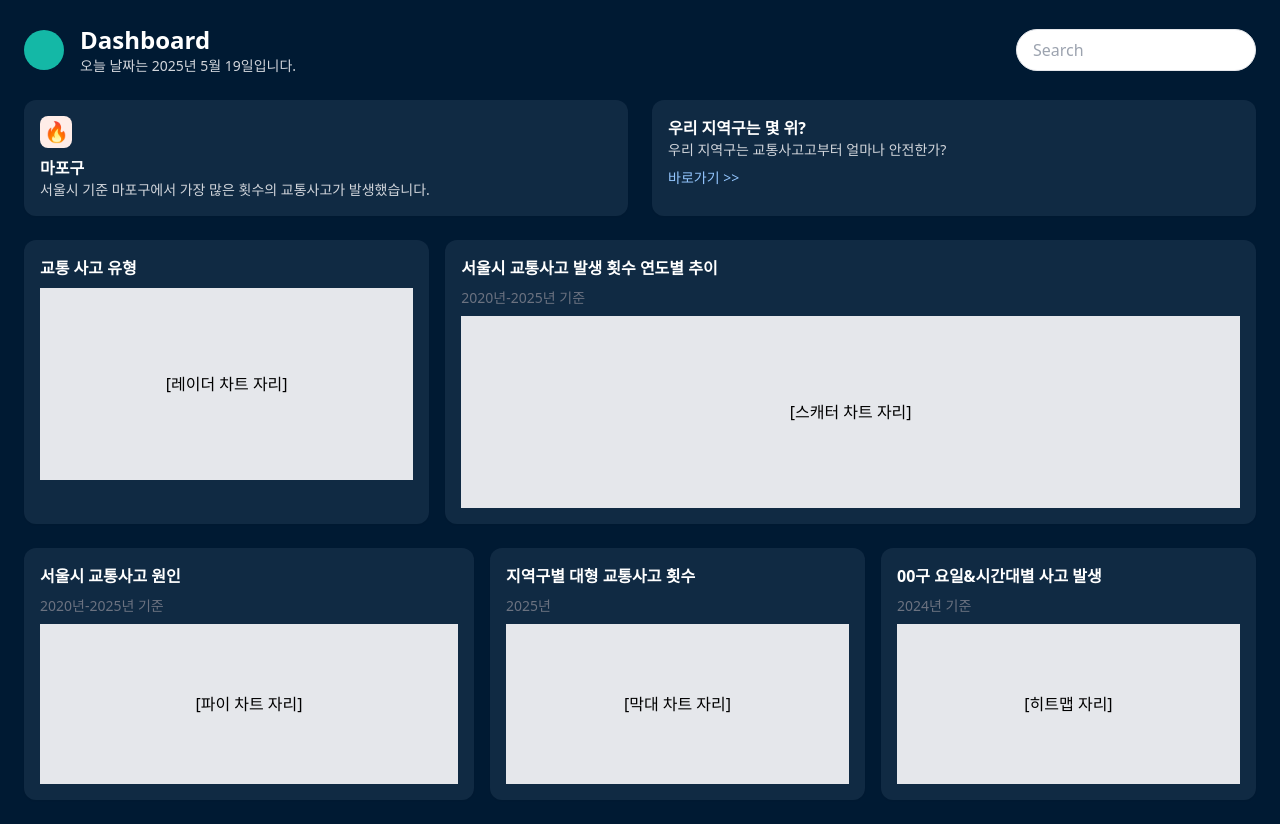
After one commit to gaon0967/KNU_SW_python_project_team_2, a Django app: page /dashboard_2/ in a window 1280 px wide. The commit adds this page. Run offline with Django 5.2, Linux system fonts and the light colour scheme; some libraries are stand-ins or nearby versions.

Commit message:
dashboard_2 완료했습니다. 실행하고 좌측 상단 버튼 누르시면 됩니다.

```diff
--- /dev/null
+++ b/main/templates/main/dashboard_2.html
@@ -0,0 +1,83 @@
+<!DOCTYPE html>
+<html lang="ko">
+<head>
+  <meta charset="UTF-8" />
+  <meta name="viewport" content="width=device-width, initial-scale=1.0" />
+  <title>교통사고 대시보드</title>
+  <script src="https://cdn.tailwindcss.com"></script>
+</head>
+<body class="p-6 font-sans text-white" style="background-color: #001A33;">
+  <!-- 헤더 -->
+  <header class="flex justify-between items-center mb-6">
+    <div class="flex items-center space-x-4">
+      <div class="w-10 h-10 bg-teal-500 rounded-full"></div>
+      <div>
+        <h1 class="text-2xl font-bold">Dashboard</h1>
+        <p class="text-sm text-gray-300" id="today-date">오늘 날짜는 로딩 중...</p>
+      </div>
+    </div>
+    <div>
+      <input type="text" placeholder="Search" class="border rounded-full px-4 py-2 w-60" />
+    </div>
+  </header>
+
+  <!-- 뉴스 카드 영역 -->
+<section class="grid grid-cols-2 gap-6 mb-6">
+  <div class="p-4 h-29 rounded-xl shadow-sm" style="background-color: #102A43;">
+    <div class="w-8 h-8 rounded-lg flex items-center justify-center text-xl mb-2" style="background-color:#FFEDE8">🔥</div>
+    <h3 class="font-bold text-white">마포구</h3>
+    <p class="text-sm text-gray-300">서울시 기준 마포구에서 가장 많은 횟수의 교통사고가 발생했습니다.</p>
+  </div>
+  <div class="p-4 h-29 rounded-xl shadow-sm" style="background-color: #102A43;">
+    <h3 class="font-bold text-white">우리 지역구는 몇 위?</h3>
+    <p class="text-sm text-gray-300">우리 지역구는 교통사고고부터 얼마나 안전한가?</p>
+    <button class="text-sm text-blue-300 mt-2">바로가기 >></button>
+  </div>
+</section>
+
+
+
+  <!-- 그래프 영역 1 -->
+   <section class="grid grid-cols-[1fr_2fr] gap-4 mb-6">
+    <div class="p-4 rounded-xl shadow-sm" style="background-color: #102A43;">
+      <h2 class="font-bold mb-2">교통 사고 유형</h2>
+      <div class="text-black h-48 bg-gray-200 flex items-center justify-center">[레이더 차트 자리]</div>
+    </div>
+    <div class="p-4  rounded-xl shadow-sm" style="background-color: #102A43;">
+      <h2 class="font-bold mb-2">서울시 교통사고 발생 횟수 연도별 추이</h2>
+      <p class="text-sm text-gray-500 mb-2">2020년-2025년 기준</p>
+      <div class="text-black h-48 bg-gray-200 flex items-center justify-center">[스캐터 차트 자리]</div>
+    </div>
+  </section>
+
+  <!-- 그래프 영역 2 -->
+  <section class="grid grid-cols-[1.2fr_1fr_1fr] gap-4">
+    <div class=" p-4 rounded-xl shadow-sm" style="background-color: #102A43;">
+      <h2 class="font-bold mb-2">서울시 교통사고 원인</h2>
+      <p class="text-sm text-gray-500 mb-2">2020년-2025년 기준</p>
+      <div class="text-black h-40 bg-gray-200 flex items-center justify-center">[파이 차트 자리]</div>
+    </div>
+    <div class="p-4 rounded-xl shadow-sm" style="background-color: #102A43;">
+      <h2 class="font-bold mb-2" >지역구별 대형 교통사고 횟수</h2>
+      <p class="text-sm text-gray-500 mb-2">2025년</p>
+      <div class="text-black h-40 bg-gray-200 flex items-center justify-center">[막대 차트 자리]</div>
+    </div>
+    <div class="p-4 rounded-xl shadow-sm" style="background-color: #102A43;">
+      <h2 class="font-bold mb-2">00구 요일&시간대별 사고 발생</h2>
+      <p class="text-sm text-gray-500 mb-2">2024년 기준</p>
+      <div class="text-black h-40 bg-gray-200 flex items-center justify-center">[히트맵 자리]</div>
+    </div>
+  </section>
+</body>
+
+<script>
+  const today = new Date();
+  const year = today.getFullYear();
+  const month = today.getMonth() + 1;
+  const day = today.getDate();
+
+  const dateString = `오늘 날짜는 ${year}년 ${month}월 ${day}일입니다.`;
+  document.getElementById("today-date").textContent = dateString;
+</script>
+
+</html>
--- a/main/templates/main/dashboard_3.html
+++ b/main/templates/main/dashboard_3.html
@@ -8,6 +8,12 @@
 </head>
 <body class="bg-gray-50 p-6 font-sans">
   <!-- 헤더 -->
+
+  <!-- 교통사고 추가 부분-->
+  <a href="{% url 'dashboard_2' %}">
+  <button class="px-4 py-2 bg-blue-500 text-white rounded">교통사고로 이동</button>
+</a>
+
   <header class="flex justify-between items-center mb-6">
     <div class="flex items-center space-x-4">
       <div class="w-10 h-10 bg-teal-500 rounded-full"></div>
--- a/main/urls.py
+++ b/main/urls.py
@@ -3,4 +3,5 @@ from . import views
 
 urlpatterns = [
     path('', views.home, name='home'),
+    path('dashboard_2/', views.dashboard_2, name='dashboard_2'),
 ]
--- a/main/views.py
+++ b/main/views.py
@@ -1,5 +1,9 @@
 from django.shortcuts import render
+
 
 # Create your views here.
 def home(request):
     return render(request, 'main/dashboard_3.html')
+
+def dashboard_2(request):
+    return render(request, 'main/dashboard_2.html')
--- a/myproject/urls.py
+++ b/myproject/urls.py
@@ -17,7 +17,10 @@ Including another URLconf
 from django.contrib import admin
 from django.urls import path, include
 
+from main import views
+
 urlpatterns = [
     path('admin/', admin.site.urls),
     path('', include('main.urls')),
+    path('dashboard_2/', views.dashboard_2, name='dashboard_2'),
 ]
```
Also changed, not shown: db.sqlite3 (added), main/static/images/mainLogo.png (added).
